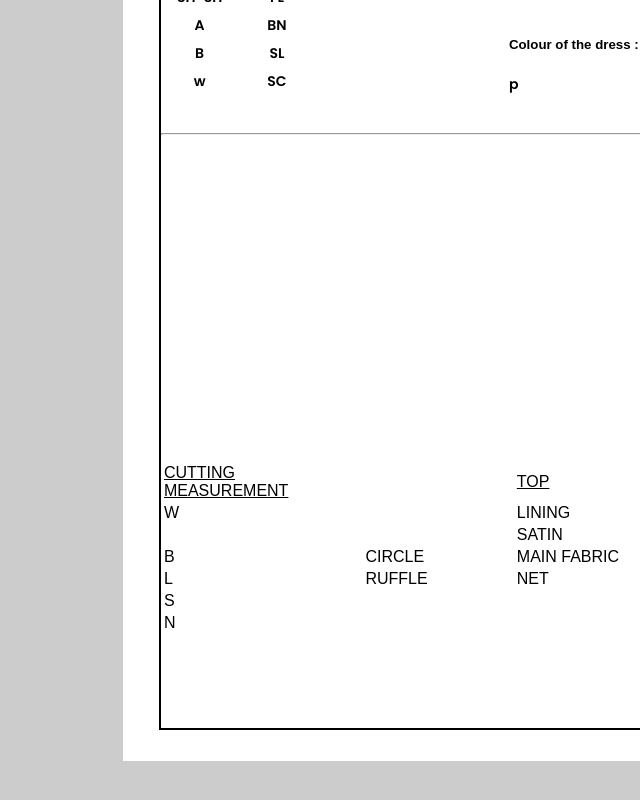
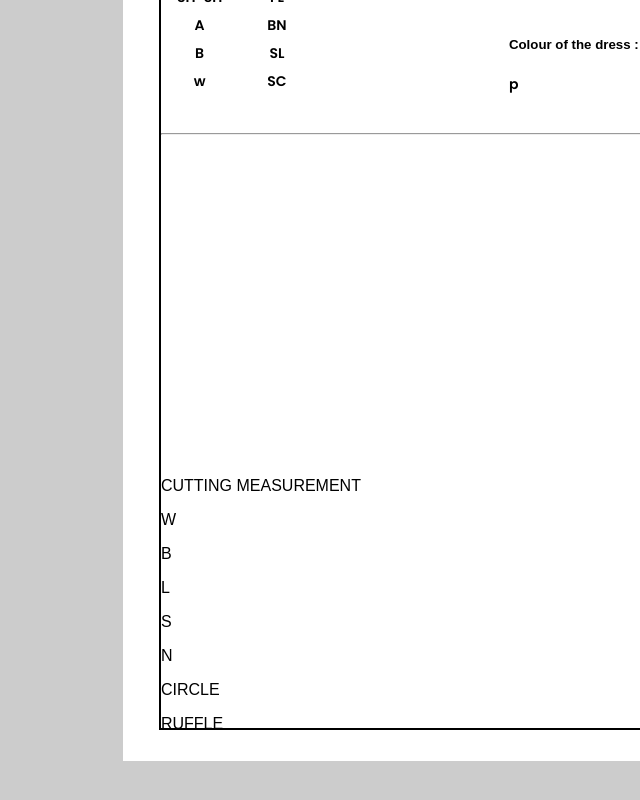
Before and after one commit to Praw47/Showmyz-Reports, a React (Vite) app: page / in a window 1280 px wide. Shown: the part 1570-2370 px from the top of the page, without its empty margins (640-1280 px from the left). Built offline with nearby package versions, Linux system fonts and the light colour scheme.

Commit message:
Display today's date in Delivery component
Added state to track today's date and display it in the component.

```diff
--- a/src/components/Delivery.jsx
+++ b/src/components/Delivery.jsx
@@ -1,4 +1,4 @@
-import { useState } from 'react'
+import { useState, useEffect } from 'react'
 import '../sass/dev.scss'
 import html2canvas from "html2canvas";
 import jsPDF from "jspdf";
@@ -18,7 +18,17 @@ export const Delivery = () => {
   const [ship, setShip] = useState("");
   const [getName, setGetName] = useState("");
   const [amountGet, setAmountGet] = useState("");
+  const [today, setToday] = useState("");
 
+
+  const updateToday = () => {
+    const date = new Date();
+    const formattedDate = date.toDateString(); // Example: "Mon Feb 23 2026"
+    setToday(formattedDate); // update the state
+  };
+   useEffect(() => {
+    updateToday();
+  }, []);
   const getAmountShip = (Number(amount) || 0) + (Number(ship) || 0);
   const handleImageChange = (index, event) => {
     const file = event.target.files[0];
@@ -93,6 +103,9 @@ const handleDownload = async () => {
     <div className="printWrapper" ref={printRef}>
     <div className="container">
       <div className="border">
+        <div className="topdateConfirm">
+          <h5> Today: {today} </h5>
+        </div>
         <div className="header">
           <div className="titleName">
             <h2>SOWMYZ COUTURE</h2>
@@ -387,45 +400,44 @@ const handleDownload = async () => {
         <hr />
         <div className="empty"></div>
         <div className="bottomSecPage">
+          <div className="botPageFir">
+            <p className='cutClass' >CUTTING MEASUREMENT</p>
+            <p>W</p>
+            <p>B</p>
+            <p>L</p>
+            <p>S</p>
+            <p>N</p>
+          </div>
+          <div className="botPageSec">
+            <p>CIRCLE</p>
+            <p className='btoRuffle' >RUFFLE</p>
+          </div>
+          <div className="botPageThr">
+            <p>Tailor</p>
             <form>
-            <table>
+              <table border={1} >
                 <tr>
-                <td style={{textDecoration:"underline"}} >CUTTING MEASUREMENT</td>
-                <td>
-
-                </td>
-                <td style={{textDecoration:"underline"}} >
-                  TOP
-                </td>
+                  <td>Cancan</td>
+                  <td><input type="text" style={{ width:"70px" }} /></td>
                 </tr>
                 <tr>
-                <td>W</td>
+                  <td>Meter</td>
                   <td></td>
-                <td>LINING</td>
                 </tr>
                 <tr>
+                  <td>H.H</td>
                   <td></td>
-                <td></td>
-                <td>SATIN</td>
-              </tr>
-              <tr>
-                <td>B</td>
-                <td>CIRCLE</td>
-                <td>MAIN FABRIC</td>
-              </tr>
-              <tr>
-                <td>L</td>
-                <td>RUFFLE</td>
-                <td>NET</td>
-              </tr>
-              <tr>
-                <td>S</td>
-              </tr>
-              <tr>
-                <td>N</td>
                 </tr>
               </table>
             </form>
+          </div>
+          <div className="botPageFour">
+            <p className='cutClass' >TOP</p>
+            <p>LINING</p>
+            <p>SATIN</p>
+            <p>MAIN FABRIC</p>
+            <p>NET</p>
+          </div>
         </div>
       </div>
     </div>
```
Lines whose indentation alone changed are shown as unchanged.
